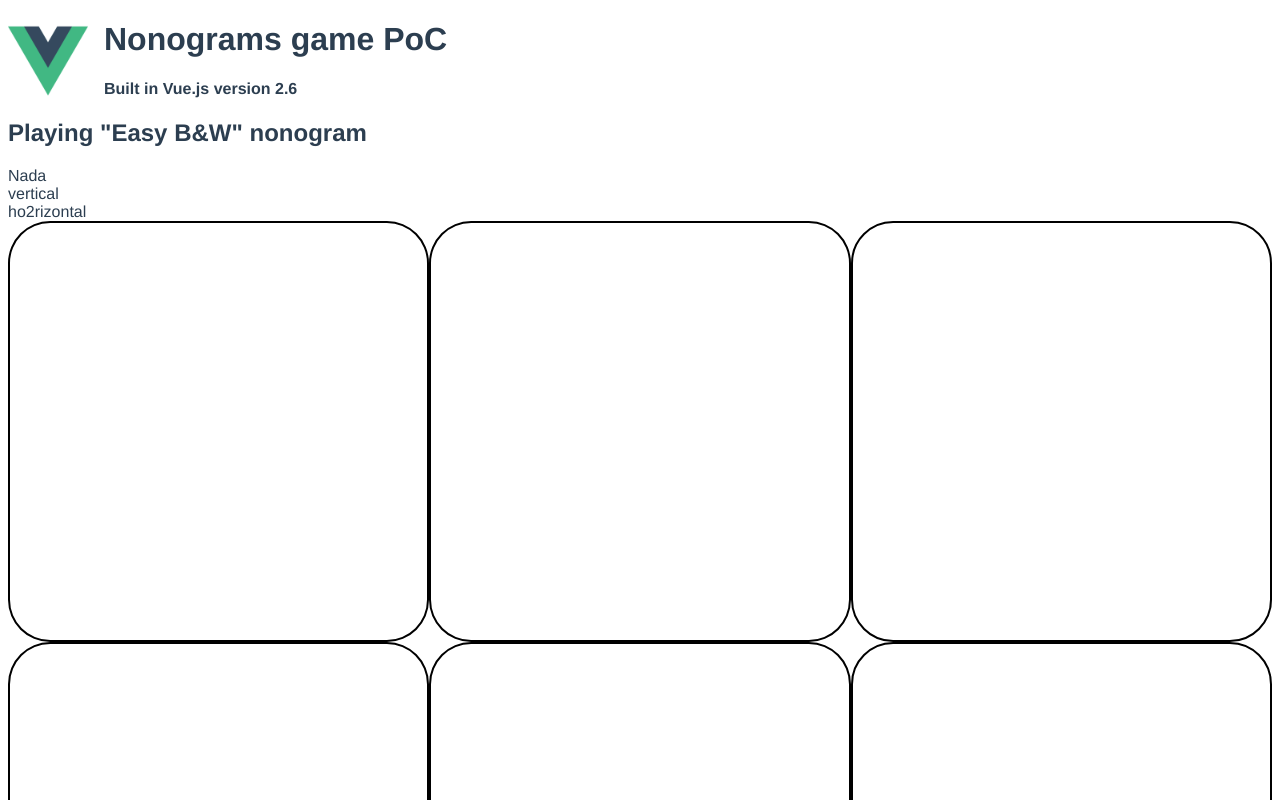
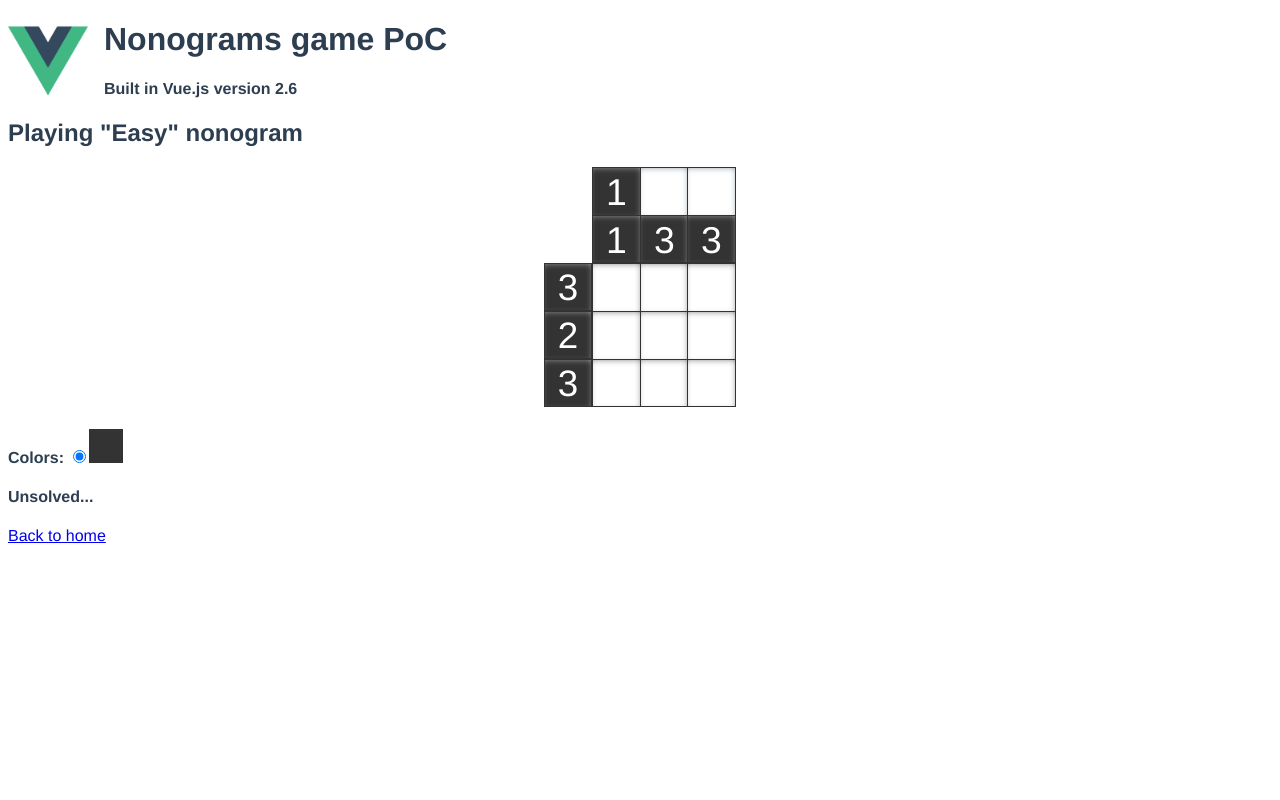
Before and after one commit to leandroramirez/nonograms.vue2, a Vue app: page /play/easy.bw in a window 1280 px wide. Shown: the top 800 px of the page. Built offline with nearby package versions, Linux system fonts and the light colour scheme.

Commit message:
Multiple colors supports and UX improvements (the real one commit)

```diff
--- a/src/assets/nonograms.js
+++ b/src/assets/nonograms.js
@@ -1,7 +1,7 @@
 const nonograms = [
   {
     id: "easy.bw",
-    name: "Easy B&W",
+    name: "Easy",
     // Is a pixelmap
     width: 3,
     height: 3, // This property could be self-calculated... but well, that's fine too
@@ -13,7 +13,7 @@ const nonograms = [
   },
   {
     id: "normal.bw",
-    name: "Normal B&W",
+    name: "Normal",
     // Is a pixelmap
     width: 15,
     height: 15, // This property could be self-calculated... but well, that's fine too
@@ -41,7 +41,7 @@ const nonograms = [
   },
   {
     id: "normal.c",
-    name: "Boca Junios (color selection not implemented)",
+    name: "Boca Junios",
     // Is a pixelmap
     width: 15,
     height: 15, // This property could be self-calculated... but well, that's fine too
--- a/src/components/Board.vue
+++ b/src/components/Board.vue
@@ -1,24 +1,230 @@
 <template>
   <div>
-    <div>Nada</div>
-    <div>vertical</div>
-    <div>ho2rizontal</div>
-    <Grid/>
+    <div
+      class="nng-board"
+      :style="`grid-template-columns: ${horizontalCluesMaxLength}fr ${nonogram.width}fr; max-width: ${(horizontalCluesMaxLength + nonogram.width) * 3}em;`"
+    >
+      <div></div>
+      <VerticalClues
+        :clues="verticalClues"
+        :maxLength="verticalCluesMaxLength"
+        :colors="nonogram.colors"
+      />
+      <HorizontalClues
+        :clues="horizontalClues"
+        :maxLength="horizontalCluesMaxLength"
+        :colors="nonogram.colors"
+      />
+      <Grid
+        :pixels="userPixels"
+        :width="nonogram.width"
+        :colors="colors"
+        :textColors="textColors"
+        @click="click"
+        @setColor="setColor"
+      />
+    </div>
+    <h4>
+      Colors:
+      <template v-for="(color, colorKey, index) in nonogram.colors">
+        <label v-if="index">
+          <input type="radio" v-model="selectedColor" :value="colorKey" />
+          <span class="nng-square nng-color-option" style="display:inline-block; width: 1em; height: 1em;" :style="`background: ${color};`"></span>
+        </label>
+      </template>
+    </h4>
+    <h4>{{ isSolved ? 'SOLVED!' : 'Unsolved...' }}</h4>
   </div>
 </template>
 
 <script>
 import Grid from "@/components/Grid";
+import HorizontalClues from "@/components/HorizontalClues";
+import VerticalClues from "@/components/VerticalClues";
+import {
+  crossColorKey,
+  reservedColorKeys
+} from "@/consts/reservedColorKeys.js";
 
 export default {
   components: {
-    Grid
+    Grid,
+    HorizontalClues,
+    VerticalClues
   },
   props: {
-    msg: String
+    nonogram: Object
+  },
+  data() {
+    return {
+      selectedColor: null,
+      userPixels: null
+    };
+  },
+  created() {
+    this.selectedColor = Object.keys(this.nonogram.colors)[1];
+    this.userPixels = Array(this.nonogram.pixels.length).fill(
+      this.backgroundColor
+    );
+  },
+  methods: {
+    click(index) {
+      const pixel = this.userPixels[index];
+      const newValue =
+        pixel === this.backgroundColor
+          ? this.selectedColor
+          : pixel === this.selectedColor
+          ? crossColorKey
+          : this.backgroundColor;
+
+      this.$set(this.userPixels, index, newValue);
+    },
+    setColor({ index, newColor }) {
+      this.$set(this.userPixels, index, newColor);
+    },
+    getMaxLengthInnerArray(array) {
+      let maxLength = 0;
+      for (let innerArray of array) {
+        if (innerArray.length > maxLength) {
+          maxLength = innerArray.length;
+        }
+      }
+      return maxLength;
+    },
+    getContrastYIQ(hexcolor) {
+      // From https://24ways.org/2010/calculating-color-contrast/
+      var r = parseInt(hexcolor.substr(1, 2), 16);
+      var g = parseInt(hexcolor.substr(3, 2), 16);
+      var b = parseInt(hexcolor.substr(5, 2), 16);
+      var yiq = (r * 299 + g * 587 + b * 114) / 1000;
+      return yiq >= 128 ? "black" : "white";
+    },
+    getClues(linesLength, pixelsLength, getPixelFn) {
+      const clues = [];
+      for (let lineIndex = 0; lineIndex < linesLength; lineIndex++) {
+        let cluesGroup = [];
+        let currentClue = {};
+        for (let pixelIndex = 0; pixelIndex < pixelsLength; pixelIndex++) {
+          const pixel = getPixelFn(lineIndex, pixelIndex);
+
+          if (pixel === currentClue.color) {
+            currentClue.length++;
+            continue;
+          }
+
+          if (pixel === this.backgroundColor) {
+            currentClue = {};
+            continue;
+          }
+
+          currentClue = {
+            color: pixel,
+            realColor: this.nonogram.colors[pixel],
+            textColor: this.textColors[pixel],
+            length: 1,
+            completed: false
+          };
+          cluesGroup.push(currentClue);
+        }
+
+        clues.push(cluesGroup);
+      }
+      return clues;
+    }
+  },
+  computed: {
+    backgroundColor() {
+      return Object.keys(this.nonogram.colors)[0];
+    },
+    isSolved() {
+      if (!this.userPixels) {
+        return false;
+      }
+      const nonogramPixels = this.nonogram.pixels;
+      const length = nonogramPixels.length;
+      for (let i = 0; i < length; i++) {
+        // All reserved color keys are interpreted os background color
+        const pixel = reservedColorKeys.includes(this.userPixels[i])
+          ? this.backgroundColor
+          : this.userPixels[i];
+        if (pixel !== nonogramPixels[i]) {
+          return false;
+        }
+      }
+      return true;
+    },
+    horizontalClues() {
+      const width = this.nonogram.width;
+      const pixels = this.nonogram.pixels;
+      return this.getClues(
+        this.nonogram.height,
+        width,
+        (lineIndex, pixelIndex) => pixels[lineIndex * width + pixelIndex]
+      );
+    },
+    horizontalCluesMaxLength() {
+      return this.getMaxLengthInnerArray(this.horizontalClues);
+    },
+    verticalClues() {
+      const width = this.nonogram.width;
+      const pixels = this.nonogram.pixels;
+      return this.getClues(
+        width,
+        this.nonogram.height,
+        (lineIndex, pixelIndex) => pixels[pixelIndex * width + lineIndex]
+      );
+    },
+    verticalCluesMaxLength() {
+      return this.getMaxLengthInnerArray(this.verticalClues);
+    },
+    colors() {
+      const colors = Object.assign({}, this.nonogram.colors);
+      console.log(colors);
+      reservedColorKeys.reduce((colors, r) => {
+        colors[r] = colors[this.backgroundColor];
+        console.log(r, colors[r]);
+        return colors;
+      }, colors);
+
+      return colors;
+    },
+    textColors() {
+      const colors = this.colors;
+      return Object.keys(colors).reduce((textColors, colorKey) => {
+        textColors[colorKey] = this.getContrastYIQ(colors[colorKey]);
+        return textColors;
+      }, {});
+    }
   }
 };
 </script>
 
-<style scoped>
+<style>
+/* I don't like the "scoped" option: I don't want data-v-XXXXXXXX attribute spread in all DOM elements. */
+.nng-board {
+  display: grid;
+  user-select: none;
+  margin: 0 auto;
+}
+
+.nng-square {
+  box-shadow: inset -1px 2px 8px -5px;
+  font-size: 5em;
+  line-height: 1.3em;
+  text-align: center;
+  background: #fff;
+}
+.nng-square-empty:after {
+  content: "";
+  display: block;
+  padding-bottom: 100%;
+}
+
+.nng-color-option {
+  display:inline-block;
+  font-size: 2em;
+  width: 1em;
+  height: 1em;
+  border: 1px solid #333;
+}
 </style>
--- a/src/components/Clue.vue
+++ b/src/components/Clue.vue
@@ -2,8 +2,7 @@
   <svg
     viewBox="0 0 100 100"
     xmlns="http://www.w3.org/2000/svg"
-    xmlns:xlink="http://www.w3.org/1999/xlink"
-    class="nng-clue"
+    class="nng-square"
     :style="`background: ${clue.realColor}; color: ${clue.textColor};`"
   >
     <foreignObject width="100%" height="100%">{{ clue.length }}</foreignObject>
@@ -18,13 +17,3 @@ export default {
   }
 };
 </script>
-
-<style>
-.nng-clue {
-  border: 1px solid #333; /* It's not possible to use percentage unit as border width (as ussually, there are hacks, but I'm not going to implement one of them at least in this version) */
-  box-shadow: inset -1px 2px 8px -5px; /* Same comment */
-  font-size: 5em;
-  line-height: 1.3em;
-  text-align: center;
-}
-</style>
--- a/src/components/Grid.vue
+++ b/src/components/Grid.vue
@@ -1,81 +1,70 @@
 <template>
-  <div class="nng-grid" :style="`grid-template-columns: repeat(${pixelmap.width}, 1fr);`">
-    <!-- eslint-disable-next-line vue/require-v-for-key -->
-    <div
-      v-for="(value, index) of userPixels"
+  <div class="nng-grid" :style="`grid-template-columns: repeat(${width}, 1fr);`">
+    <svg
+      v-for="(value, index) of pixels"
+      viewBox="0 0 100 100"
+      xmlns="http://www.w3.org/2000/svg"
       class="nng-square"
-      :style="`background: ${pixelmap.colors[value]}`"
-      @click="click(index)"
-    ></div>
-    <div>{{ isResolved ? 'RESUELTO' : 'todavia no' }}</div>
+      :style="`background: ${colors[value]}; color: ${textColors[value]};`"
+      @mousedown="onMouseDown(index)"
+      @mouseenter="onMouseEnter(index)"
+    >
+      <foreignObject width="100%" height="100%">{{ value === crossColorKey ? 'X': '' }}</foreignObject>
+    </svg>
   </div>
 </template>
 
 <script>
+import { crossColorKey } from "@/consts/reservedColorKeys.js";
+
 export default {
   props: {
-    msg: String
+    pixels: Array,
+    width: Number,
+    colors: Object,
+    textColors: Object
   },
   data() {
     return {
-      pixelmap: {
-        width: 3,
-        height: 2,
-        colors: {
-          "0": "#ffffff", // The first item is the background color
-          "1": "#000000"
-        },
-        pixels: Array.from("010101")
-      },
-      selectedValue: null,
-      userPixels: null
+      newColor: null
     };
   },
-  created() {
-    this.selectedValue = Object.keys(this.pixelmap.colors)[1];
-    this.userPixels = Array(this.pixelmap.pixels.length).fill(
-      this.backgroundValue
-    );
-  },
   methods: {
-    click(index) {
-      const currentValue = this.userPixels[index];
-      const newValue =
-        currentValue === this.selectedValue
-          ? this.backgroundValue
-          : this.selectedValue;
-
-      this.$set(this.userPixels, index, newValue);
+    onMouseDown(index) {
+      this.$emit("click", index);
+      this.newColor = this.pixels[index];
+    },
+    onMouseEnter(index) {
+      if (this.newColor !== null) {
+        this.$emit("setColor", { index, newColor: this.newColor });
+      }
+    },
+    onMouseUp() {
+      this.newColor = null;
     }
   },
   computed: {
-    backgroundValue() {
-      return Object.keys(this.pixelmap.colors)[0];
-    },
-    isResolved() {
-      const correctPixels = this.pixelmap.pixels;
-      return (
-        this.userPixels &&
-        this.userPixels.every((value, index) => value === correctPixels[index])
-      );
+    crossColorKey() {
+      return crossColorKey;
     }
+  },
+  created() {
+    document.addEventListener("mouseup", this.onMouseUp);
+  },
+  destroyed() {
+    document.removeEventListener("mouseup", this.onMouseUp);
   }
 };
 </script>
 
-<style scoped>
+<style>
 .nng-grid {
   display: grid;
+  grid-gap: 1px;
+  background: #333;
+  border: 1px solid #333;
 }
-.nng-square {
+.nng-grid .nng-square {
   cursor: pointer;
-  border-radius: 10%;
-  border: 2px solid #000; /* It's not possible to use percentage unit as border width (as ussually, there are hacks, but I'm not going to implement one of them at least in this version) */
-}
-
-.nng-square:after {
-  content: "";
-  display: block;
-  padding-bottom: 100%;
 }
 </style>
--- a/src/components/HorizontalClues.vue
+++ b/src/components/HorizontalClues.vue
@@ -1,7 +1,7 @@
 <template>
   <div class="nng-horizontal-clues" :style="`grid-template-columns: repeat(${maxLength}, 1fr);`">
     <template v-for="clueGroup in clues">
-      <div v-for="clue in maxLength - clueGroup.length" class="nng-square"/>
+      <div v-for="clue in maxLength - clueGroup.length" class="nng-square nng-square-empty"/>
       <Clue v-for="clue in clueGroup" :clue="clue" :colors="colors"/>
     </template>
   </div>
@@ -25,5 +25,8 @@ export default {
 <style>
 .nng-horizontal-clues {
   display: grid;
+  grid-gap: 1px;
+  background: #333;
+  border: 1px solid #333;
 }
 </style>
--- a/src/components/VerticalClues.vue
+++ b/src/components/VerticalClues.vue
@@ -1,7 +1,7 @@
 <template>
   <div class="nng-vertical-clues" :style="`grid-template-rows: repeat(${maxLength}, 1fr);`">
     <template v-for="clueGroup in clues">
-      <div v-for="clue in maxLength - clueGroup.length" class="nng-square"/>
+      <div v-for="clue in maxLength - clueGroup.length" class="nng-square nng-square-empty"/>
       <Clue v-for="clue in clueGroup" :clue="clue" :colors="colors"/>
     </template>
   </div>
@@ -26,5 +26,8 @@ export default {
 .nng-vertical-clues {
   display: grid;
   grid-auto-flow: column;
+  grid-gap: 1px;
+  background: #333;
+  border: 1px solid #333;
 }
 </style>
--- a/src/router.js
+++ b/src/router.js
@@ -30,7 +30,7 @@ const router = new Router({
   ]
 });
 
-router.afterEach(to => {
+router.afterEach((to, from) => {
   Vue.nextTick(() => {
     document.title =
       (!to.meta || !to.meta.title ? "" : to.meta.title + " - ") + siteTitle;
--- a/src/views/Home.vue
+++ b/src/views/Home.vue
@@ -11,7 +11,7 @@
         >{{ nonogram.name }}</router-link>
         <span
           class="nng-details"
-        >{{ nonogram.width }}x{{ nonogram.height }}, {{ Object.keys(nonogram.colors).length }} colors.</span>
+        >{{ nonogram.width }}x{{ nonogram.height }}, {{ Object.keys(nonogram.colors).length > 2 ? Object.keys(nonogram.colors).length + ' colors' : 'b/w' }}.</span>
       </li>
     </ul>
   </div>
@@ -34,6 +34,7 @@ export default {
   font-weight: bold;
   text-decoration: none;
 }
+
 .nng-home .nng-details {
   margin-left: 0.5em;
 }
```
